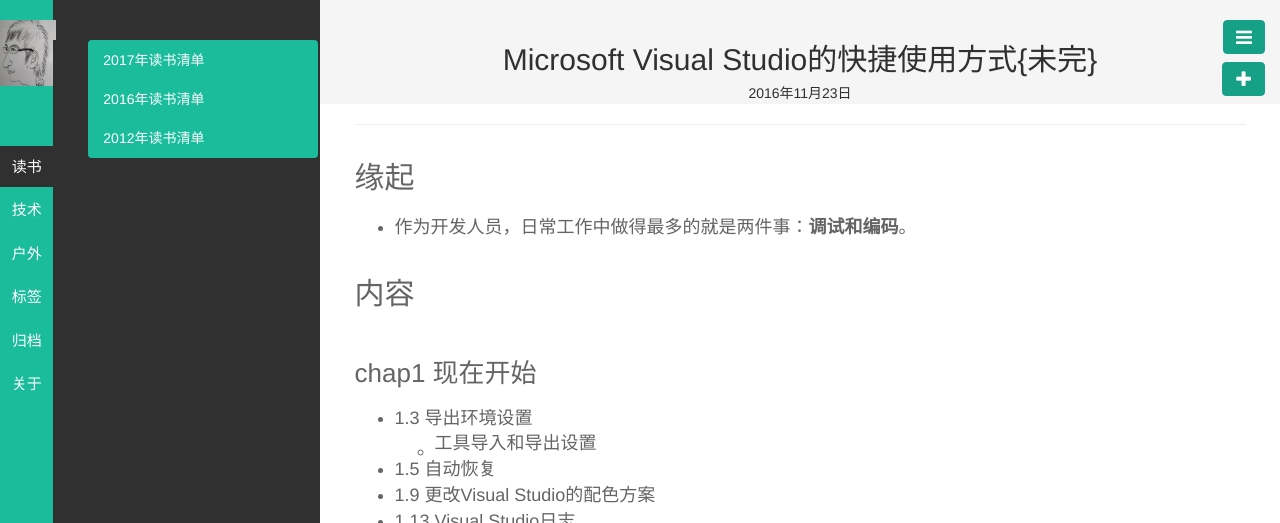
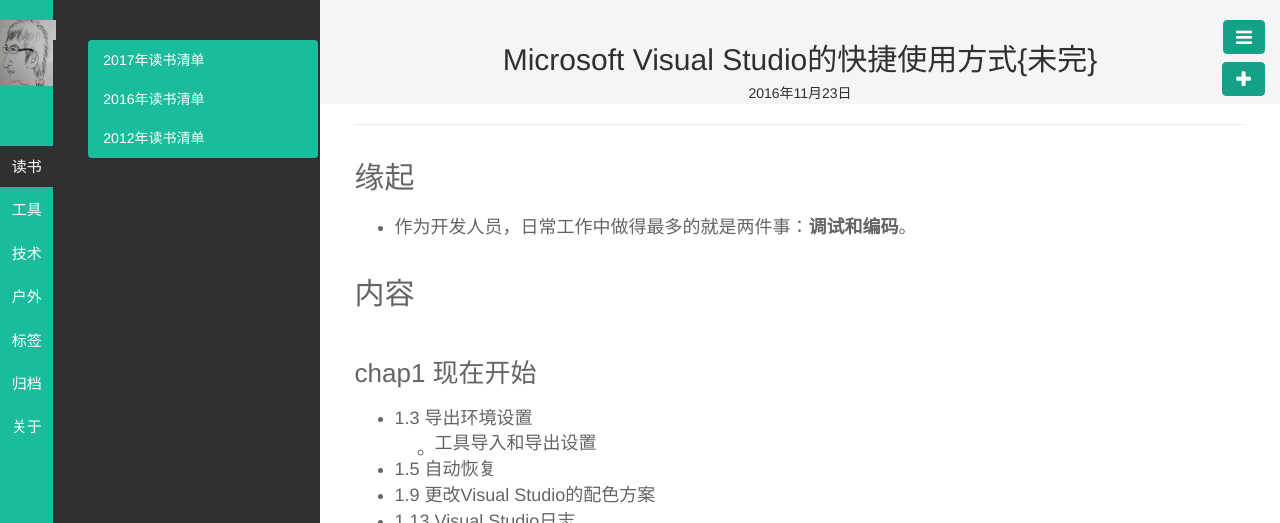
Before and after one commit to wolflion/blog, a Jekyll site: the page built from _posts/工具/2016-11-23-More-Productive-With-VisualStudio.md, in a window 1280 px wide. Shown: the top 523 px of the page. Built offline with Jekyll 4.4.1, drawn with Linux system fonts in a browser that asks for light colours; Markdown is read by kramdown in place of the engine named in the settings.

Commit message:
update Productive VS
update Productive VS

```diff
--- a/_posts/工具/2016-11-23-More-Productive-With-VisualStudio.md
+++ b/_posts/工具/2016-11-23-More-Productive-With-VisualStudio.md
@@ -1,7 +1,7 @@
 ---
 layout: post
 title: Microsoft Visual Studio的快捷使用方式{未完}
-category: 技术
+category: 工具
 tags: 工具
 keywords:
 description:
```
